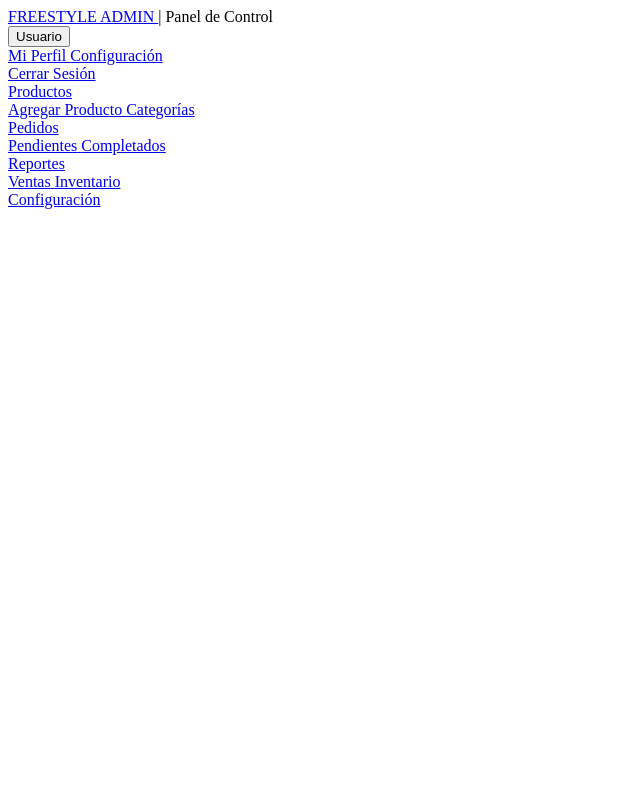
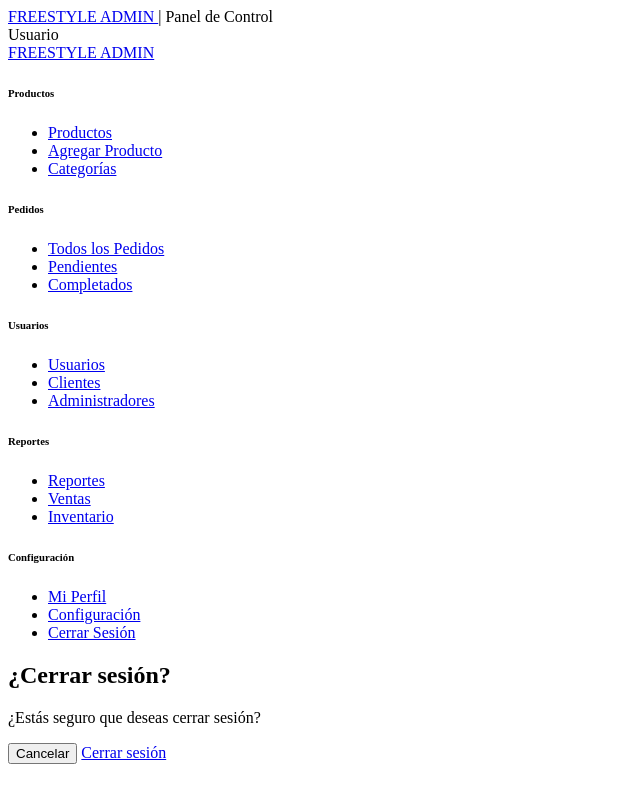
Before and after one commit to sudorios/freestyle-shop, a PHP site: page /includes/header.php in a window 1280 px wide. Shown: the whole page, without its empty margins (0-640 px from the left). Run offline with PHP 8.4, Linux system fonts and the light colour scheme.

Commit message:
feat: add logout modal

```diff
--- a/conexion/validar.php
+++ b/conexion/validar.php
@@ -5,7 +5,7 @@
     $usuario = trim($_POST['txtusu']);
     $contrasenia = trim($_POST['txtpass']);
 
-    $query = "SELECT id_usuario, ref_usuario, pass_usuario, rol_usuario FROM usuario WHERE ref_usuario = $1 LIMIT 1";
+    $query = "SELECT id_usuario, ref_usuario, pass_usuario, rol_usuario FROM usuario WHERE ref_usuario = $1 OR email_usuario = $1 LIMIT 1";
     $result = pg_query_params($conn, $query, array($usuario));
 
     if ($result) {
--- a/includes/header.php
+++ b/includes/header.php
@@ -1,119 +1,145 @@
 <?php
+if (session_status() === PHP_SESSION_NONE) {
     session_start();
+}
 ?>
 <header class="bg-gray-900 text-white fixed top-0 left-0 right-0 z-50">
     <div class="container mx-auto px-4">
         <div class="flex items-center justify-between h-16">
             <div class="flex items-center space-x-4">
-                <a href="dashboard.php" class="text-xl font-black tracking-wider">
+                <a href="index.php" class="text-xl font-black tracking-wider">
                     FREESTYLE ADMIN
                 </a>
                 <span class="text-sm text-gray-400">| Panel de Control</span>
             </div>
             <div class="flex items-center space-x-4">
-                <div class="relative group">
-                    <button class="flex items-center space-x-2 text-sm font-bold uppercase tracking-wider hover:text-gray-300 transition-colors">
+                <div class="flex items-center space-x-2 text-sm font-bold uppercase tracking-wider">
                     <i class="fas fa-user-circle text-lg"></i>
                     <span class="hidden md:inline"><?php echo isset($_SESSION['usuario']) ? $_SESSION['usuario'] : 'Usuario'; ?></span>
-                    </button>
-                    <div class="absolute right-0 w-48 mt-2 py-2 bg-white text-black rounded-lg shadow-xl hidden group-hover:block">
-                        <a href="perfil_admin.php" class="block px-4 py-2 text-sm hover:bg-gray-100">
-                            <i class="fas fa-user-cog mr-2"></i>Mi Perfil
-                        </a>
-                        <a href="configuracion.php" class="block px-4 py-2 text-sm hover:bg-gray-100">
-                            <i class="fas fa-cog mr-2"></i>Configuración
-                        </a>
-                        <div class="border-t border-gray-200"></div>
-                        <a href="cerrar_sesion.php" class="block px-4 py-2 text-sm text-red-600 hover:bg-gray-100">
-                            <i class="fas fa-sign-out-alt mr-2"></i>Cerrar Sesión
-                        </a>
-                    </div>
                 </div>
             </div>
         </div>
     </div>
 </header>
-<aside id="sidebar" class="fixed left-0 top-16 h-full w-64 bg-gray-800 text-white z-40">
-    <div class="p-4">
-        <nav class="space-y-2">
-            <div class="space-y-1">
-                <a href="productos_admin.php" class="flex items-center px-4 py-3 text-gray-300 hover:bg-gray-700 hover:text-white rounded-lg transition-colors">
-                    <i class="fas fa-box w-5 h-5 mr-3"></i>
-                    <span class="font-medium">Productos</span>
+<script src="https://code.jquery.com/jquery-3.6.0.min.js"></script>
+<script>
+    $(document).ready(function() {
+        if ($('#userMenuButton').on('click')) {
+            $('#userMenuDropdown').toggleClass('hidden');
+        } else {
+            $('#userMenuDropdown').addClass('hidden');
+        }
+    });
+</script>
+<nav class="bg-gray-800 h-screen fixed top-0 left-0 min-w-[250px] py-6 px-4 overflow-auto z-40">
+    <a href="index.php" class="flex items-center mb-6">
+        <i class="fas fa-store text-2xl text-blue-400 mr-2"></i>
+        <span class="text-xl font-black tracking-wider text-white">FREESTYLE ADMIN</span>
     </a>
-                <div class="ml-8 space-y-1">
-                    <a href="agregar_producto.php" class="flex items-center px-4 py-2 text-sm text-gray-400 hover:text-white transition-colors">
-                        <i class="fas fa-plus w-4 h-4 mr-2"></i>
-                        <span>Agregar Producto</span>
-                    </a>
-                    <a href="categorias.php" class="flex items-center px-4 py-2 text-sm text-gray-400 hover:text-white transition-colors">
-                        <i class="fas fa-tags w-4 h-4 mr-2"></i>
-                        <span>Categorías</span>
-                    </a>
+    <div>
+        <div class="flex items-center cursor-pointer group collapsible-toggle">
+            <i class="fas fa-box text-white w-5 h-5 mr-2"></i>
+            <h6 class="text-white group-hover:text-blue-400 text-[15px] font-semibold px-2 flex-1">Productos</h6>
+            <i class="fas fa-chevron-down text-gray-400 arrow transition-all rotate-90"></i>
         </div>
+        <ul class="space-y-1 mt-2 pl-7 max-h-[500px] overflow-hidden transition-all duration-300">
+            <li><a href="productos_admin.php" class="flex items-center text-gray-300 hover:text-blue-400 font-medium transition-all text-[15px] hover:bg-gray-800 rounded-md px-3 py-2"><i class="fas fa-box-open w-4 h-4 mr-2"></i>Productos</a></li>
+            <li><a href="agregar_producto.php" class="flex items-center text-gray-300 hover:text-blue-400 font-medium transition-all text-[15px] hover:bg-gray-800 rounded-md px-3 py-2"><i class="fas fa-plus w-4 h-4 mr-2"></i>Agregar Producto</a></li>
+            <li><a href="categorias.php" class="flex items-center text-gray-300 hover:text-blue-400 font-medium transition-all text-[15px] hover:bg-gray-800 rounded-md px-3 py-2"><i class="fas fa-tags w-4 h-4 mr-2"></i>Categorías</a></li>
+        </ul>
+        <div class="flex items-center cursor-pointer group collapsible-toggle mt-4">
+            <i class="fas fa-shopping-bag text-white w-5 h-5 mr-2"></i>
+            <h6 class="text-white group-hover:text-blue-400 text-[15px] font-semibold px-2 flex-1">Pedidos</h6>
+            <i class="fas fa-chevron-down text-gray-400 arrow transition-all rotate-90"></i>
         </div>
-            <div class="space-y-1">
-                <a href="pedidos_admin.php" class="flex items-center px-4 py-3 text-gray-300 hover:bg-gray-700 hover:text-white rounded-lg transition-colors">
-                    <i class="fas fa-shopping-bag w-5 h-5 mr-3"></i>
-                    <span class="font-medium">Pedidos</span>
-                </a>
-                <div class="ml-8 space-y-1">
-                    <a href="pedidos_pendientes.php" class="flex items-center px-4 py-2 text-sm text-gray-400 hover:text-white transition-colors">
-                        <i class="fas fa-clock w-4 h-4 mr-2"></i>
-                        <span>Pendientes</span>
-                    </a>
-                    <a href="pedidos_completados.php" class="flex items-center px-4 py-2 text-sm text-gray-400 hover:text-white transition-colors">
-                        <i class="fas fa-check-circle w-4 h-4 mr-2"></i>
-                        <span>Completados</span>
-                    </a>
+        <ul class="space-y-1 mt-2 pl-7 max-h-[500px] overflow-hidden transition-all duration-300">
+            <li><a href="pedidos_admin.php" class="flex items-center text-gray-300 hover:text-blue-400 font-medium transition-all text-[15px] hover:bg-gray-800 rounded-md px-3 py-2"><i class="fas fa-list w-4 h-4 mr-2"></i>Todos los Pedidos</a></li>
+            <li><a href="pedidos_pendientes.php" class="flex items-center text-gray-300 hover:text-blue-400 font-medium transition-all text-[15px] hover:bg-gray-800 rounded-md px-3 py-2"><i class="fas fa-clock w-4 h-4 mr-2"></i>Pendientes</a></li>
+            <li><a href="pedidos_completados.php" class="flex items-center text-gray-300 hover:text-blue-400 font-medium transition-all text-[15px] hover:bg-gray-800 rounded-md px-3 py-2"><i class="fas fa-check-circle w-4 h-4 mr-2"></i>Completados</a></li>
+        </ul>
+        <div class="flex items-center cursor-pointer group collapsible-toggle mt-4">
+            <i class="fas fa-users text-white w-5 h-5 mr-2"></i>
+            <h6 class="text-white group-hover:text-blue-400 text-[15px] font-semibold px-2 flex-1">Usuarios</h6>
+            <i class="fas fa-chevron-down text-gray-400 arrow transition-all rotate-90"></i>
+        </div>
+        <ul class="space-y-1 mt-2 pl-7 max-h-[500px] overflow-hidden transition-all duration-300">
+            <li><a href="usuario.php" class="flex items-center text-gray-300 hover:text-blue-400 font-medium transition-all text-[15px] hover:bg-gray-800 rounded-md px-3 py-2"><i class="fas fa-users w-4 h-4 mr-2"></i>Usuarios</a></li>
+            <li><a href="clientes.php" class="flex items-center text-gray-300 hover:text-blue-400 font-medium transition-all text-[15px] hover:bg-gray-800 rounded-md px-3 py-2"><i class="fas fa-user w-4 h-4 mr-2"></i>Clientes</a></li>
+            <li><a href="administradores.php" class="flex items-center text-gray-300 hover:text-blue-400 font-medium transition-all text-[15px] hover:bg-gray-800 rounded-md px-3 py-2"><i class="fas fa-user-shield w-4 h-4 mr-2"></i>Administradores</a></li>
+        </ul>
+        <div class="flex items-center cursor-pointer group collapsible-toggle mt-4">
+            <i class="fas fa-chart-bar text-white w-5 h-5 mr-2"></i>
+            <h6 class="text-white group-hover:text-blue-400 text-[15px] font-semibold px-2 flex-1">Reportes</h6>
+            <i class="fas fa-chevron-down text-gray-400 arrow transition-all rotate-90"></i>
+        </div>
+        <ul class="space-y-1 mt-2 pl-7 max-h-[500px] overflow-hidden transition-all duration-300">
+            <li><a href="reportes.php" class="flex items-center text-gray-300 hover:text-blue-400 font-medium transition-all text-[15px] hover:bg-gray-800 rounded-md px-3 py-2"><i class="fas fa-chart-bar w-4 h-4 mr-2"></i>Reportes</a></li>
+            <li><a href="ventas.php" class="flex items-center text-gray-300 hover:text-blue-400 font-medium transition-all text-[15px] hover:bg-gray-800 rounded-md px-3 py-2"><i class="fas fa-chart-line w-4 h-4 mr-2"></i>Ventas</a></li>
+            <li><a href="inventario.php" class="flex items-center text-gray-300 hover:text-blue-400 font-medium transition-all text-[15px] hover:bg-gray-800 rounded-md px-3 py-2"><i class="fas fa-warehouse w-4 h-4 mr-2"></i>Inventario</a></li>
+        </ul>
+        <div class="flex items-center cursor-pointer group collapsible-toggle mt-4">
+            <i class="fas fa-cog text-white w-5 h-5 mr-2"></i>
+            <h6 class="text-white group-hover:text-blue-400 text-[15px] font-semibold px-2 flex-1">Configuración</h6>
+            <i class="fas fa-chevron-down text-gray-400 arrow transition-all rotate-90"></i>
+        </div>
+        <ul class="space-y-1 mt-2 pl-7 max-h-[500px] overflow-hidden transition-all duration-300">
+            <li><a href="perfil_admin.php" class="flex items-center text-gray-300 hover:text-blue-400 font-medium transition-all text-[15px] hover:bg-gray-800 rounded-md px-3 py-2"><i class="fas fa-user-cog w-4 h-4 mr-2"></i>Mi Perfil</a></li>
+            <li><a href="configuracion.php" class="flex items-center text-gray-300 hover:text-blue-400 font-medium transition-all text-[15px] hover:bg-gray-800 rounded-md px-3 py-2"><i class="fas fa-cog w-4 h-4 mr-2"></i>Configuración</a></li>
+            <li><a href="#" id="cerrarSesionBtn" class="flex items-center text-red-600 hover:text-red-700 font-medium transition-all text-[15px] hover:bg-gray-800 rounded-md px-3 py-2"><i class="fas fa-sign-out-alt w-4 h-4 mr-2"></i>Cerrar Sesión</a></li>
+        </ul>
+    </div>
+</nav>
+
+<div id="modalCerrarSesion" class="fixed inset-0 bg-black opacity-75 hidden items-center justify-center z-50">
+    <div class="bg-white rounded-lg shadow-lg p-8 max-w-sm w-full mx-auto flex flex-col items-center">
+        <h2 class="text-xl font-bold mb-4 text-gray-800">¿Cerrar sesión?</h2>
+        <p class="mb-6 text-gray-600">¿Estás seguro que deseas cerrar sesión?</p>
+        <div class="flex justify-end space-x-3 w-full">
+            <button id="cancelarCerrarSesion" class="bg-gray-500 hover:bg-gray-600 text-white font-bold py-2 px-4 rounded">Cancelar</button>
+            <a href="cerrar_sesion.php" class="bg-red-600 hover:bg-red-700 text-white font-bold py-2 px-4 rounded">Cerrar sesión</a>
+        </div>
     </div>
 </div>
 
-            <?php if (isset($_SESSION['rol']) && $_SESSION['rol'] === 'admin'): ?>
-            <div class="space-y-1">
-                <a href="usuario.php" class="flex items-center px-4 py-3 text-gray-300 hover:bg-gray-700 hover:text-white rounded-lg transition-colors">
-                    <i class="fas fa-users w-5 h-5 mr-3"></i>
-                    <span class="font-medium">Usuarios</span>
-                </a>
-                <div class="ml-8 space-y-1">
-                    <a href="clientes.php" class="flex items-center px-4 py-2 text-sm text-gray-400 hover:text-white transition-colors">
-                        <i class="fas fa-user w-4 h-4 mr-2"></i>
-                        <span>Clientes</span>
-                    </a>
-                    <a href="administradores.php" class="flex items-center px-4 py-2 text-sm text-gray-400 hover:text-white transition-colors">
-                        <i class="fas fa-user-shield w-4 h-4 mr-2"></i>
-                        <span>Administradores</span>
-                    </a>
-                </div>
-            </div>
-            <?php endif; ?>
+<script>
+    document.addEventListener("DOMContentLoaded", function () {
+      document.querySelectorAll(".collapsible-toggle").forEach((toggle) => {
+        toggle.addEventListener("click", function () {
+          let menu = this.nextElementSibling; // The submenu <ul>
+          let arrowIcon = this.querySelector(".arrow");
 
-            <div class="space-y-1">
-                <a href="reportes.php" class="flex items-center px-4 py-3 text-gray-300 hover:bg-gray-700 hover:text-white rounded-lg transition-colors">
-                    <i class="fas fa-chart-bar w-5 h-5 mr-3"></i>
-                    <span class="font-medium">Reportes</span>
-                </a>
-                <div class="ml-8 space-y-1">
-                    <a href="ventas.php" class="flex items-center px-4 py-2 text-sm text-gray-400 hover:text-white transition-colors">
-                        <i class="fas fa-chart-line w-4 h-4 mr-2"></i>
-                        <span>Ventas</span>
-                    </a>
-                    <a href="inventario.php" class="flex items-center px-4 py-2 text-sm text-gray-400 hover:text-white transition-colors">
-                        <i class="fas fa-warehouse w-4 h-4 mr-2"></i>
-                        <span>Inventario</span>
-                    </a>
-                </div>
-            </div>
-            <div class="pt-4 border-t border-gray-700">
-                <a href="configuracion.php" class="flex items-center px-4 py-3 text-gray-300 hover:bg-gray-700 hover:text-white rounded-lg transition-colors">
-                    <i class="fas fa-cog w-5 h-5 mr-3"></i>
-                    <span class="font-medium">Configuración</span>
-                </a>
-            </div>
-        </nav>
-    </div>
-</aside>
+          if (menu.offsetHeight !== 0) {
+            menu.style.maxHeight = '0px';
+            arrowIcon.classList.remove("rotate-90");
+          } else {
+            menu.style.maxHeight = menu.scrollHeight + "px";
+            arrowIcon.classList.add("rotate-90");
+          }
+        });
+      });
+    });
 
-    <div class="p-6">
-    </div>
+    document.addEventListener('DOMContentLoaded', function() {
+        var cerrarSesionBtn = document.getElementById('cerrarSesionBtn');
+        var modalCerrarSesion = document.getElementById('modalCerrarSesion');
+        var cancelarCerrarSesion = document.getElementById('cancelarCerrarSesion');
+        if (cerrarSesionBtn && modalCerrarSesion && cancelarCerrarSesion) {
+            cerrarSesionBtn.addEventListener('click', function(e) {
+                e.preventDefault();
+                modalCerrarSesion.classList.remove('hidden');
+                modalCerrarSesion.classList.add('flex');
+            });
+            cancelarCerrarSesion.addEventListener('click', function() {
+                modalCerrarSesion.classList.add('hidden');
+                modalCerrarSesion.classList.remove('flex');
+            });
+            modalCerrarSesion.addEventListener('click', function(e) {
+                if (e.target === modalCerrarSesion) {
+                    modalCerrarSesion.classList.add('hidden');
+                    modalCerrarSesion.classList.remove('flex');
+                }
+            });
+        }
+    });
+</script>
 </main>
--- a/login.php
+++ b/login.php
@@ -9,7 +9,7 @@
         <form action="conexion/validar.php" method="POST" class="space-y-6">
             <div>
                 <label for="email" class="block text-sm font-bold uppercase tracking-wider text-black">Correo
-                    electrónico</label>
+                    electrónico o nickname</label>
                 <input type="text" id="email" name="txtusu" required
                     class="mt-1 block w-full px-3 py-3 border-2 border-black bg-white focus:outline-none focus:border-black">
             </div>
```
Also changed, not shown: assets/js/usuarios.js (+20 -2 lines), cerrar_sesion.php (added, +7 -0 lines), includes/footer.php (+12 -5 lines), includes/head.php (+9 -0 lines), usuario.php (+7 -5 lines), usuario_password.php (+1 -14 lines). Lines whose indentation alone changed are shown as unchanged.
